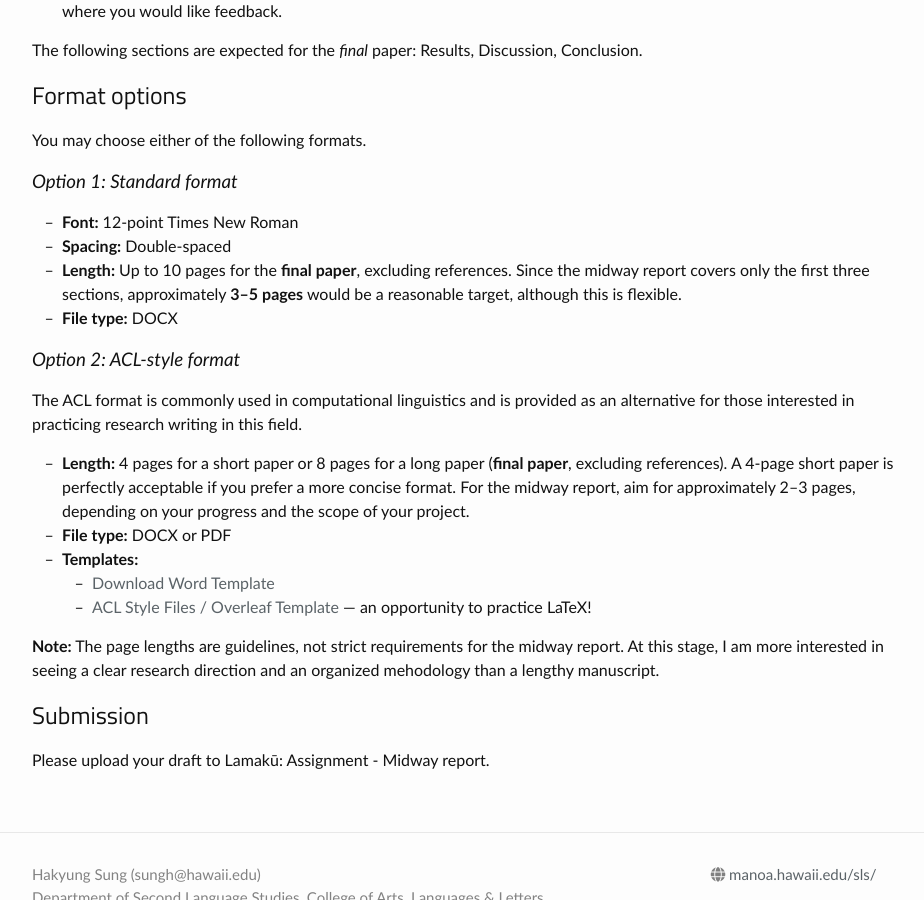
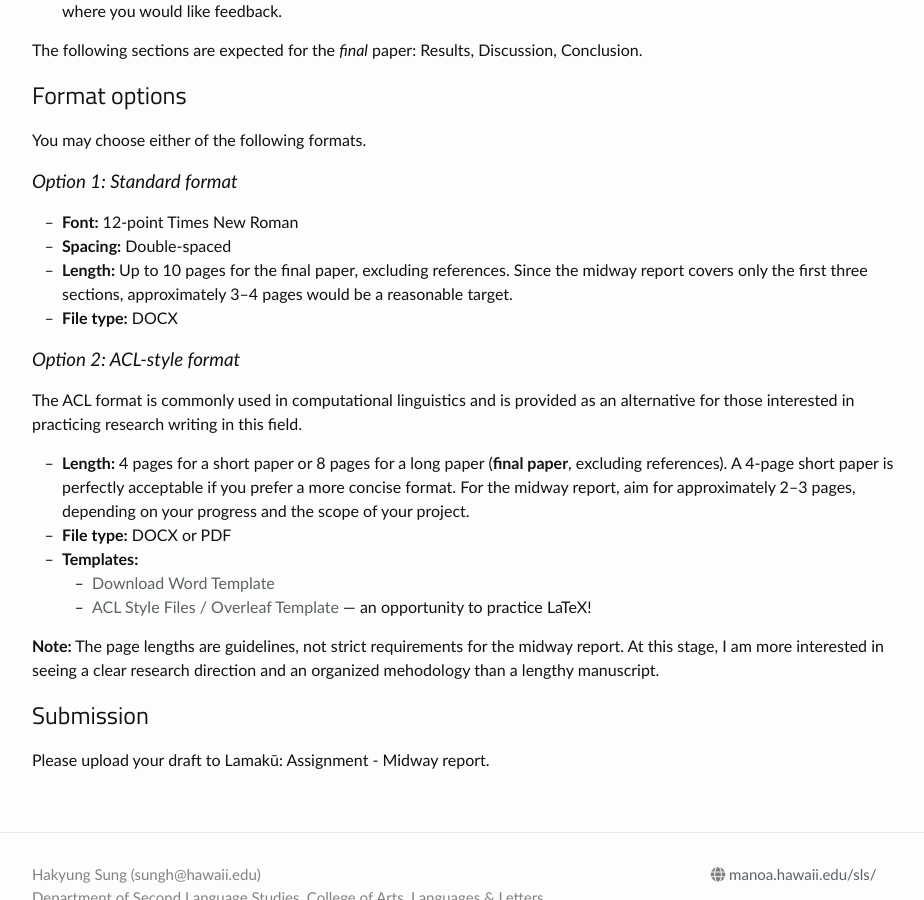
Before and after one commit to hksung/Fall26_SLS775, a Jekyll site: the page built from _assignments/4_midway2.md, in a window 1280 px wide and 900 px high, scrolled down 640 px. Shown: the whole window, without its empty margins (163-1087 px from the left). Built offline with Jekyll 4.4.1, drawn with Linux system fonts in a browser that asks for light colours; nearby versions of some CDN libraries.

Commit message:
minot tweaks

```diff
--- a/_assignments/4_midway2.md
+++ b/_assignments/4_midway2.md
@@ -33,7 +33,7 @@ You may choose either of the following formats.
 
 - **Font:** 12-point Times New Roman
 - **Spacing:** Double-spaced
-- **Length:** Up to 10 pages for the **final paper**, excluding references. Since the midway report covers only the first three sections, approximately **3–5 pages** would be a reasonable target, although this is flexible.
+- **Length:** Up to 10 pages for the final paper, excluding references. Since the midway report covers only the first three sections, approximately 3–4 pages would be a reasonable target.
 - **File type:** DOCX
 
 ### Option 2: ACL-style format
```
